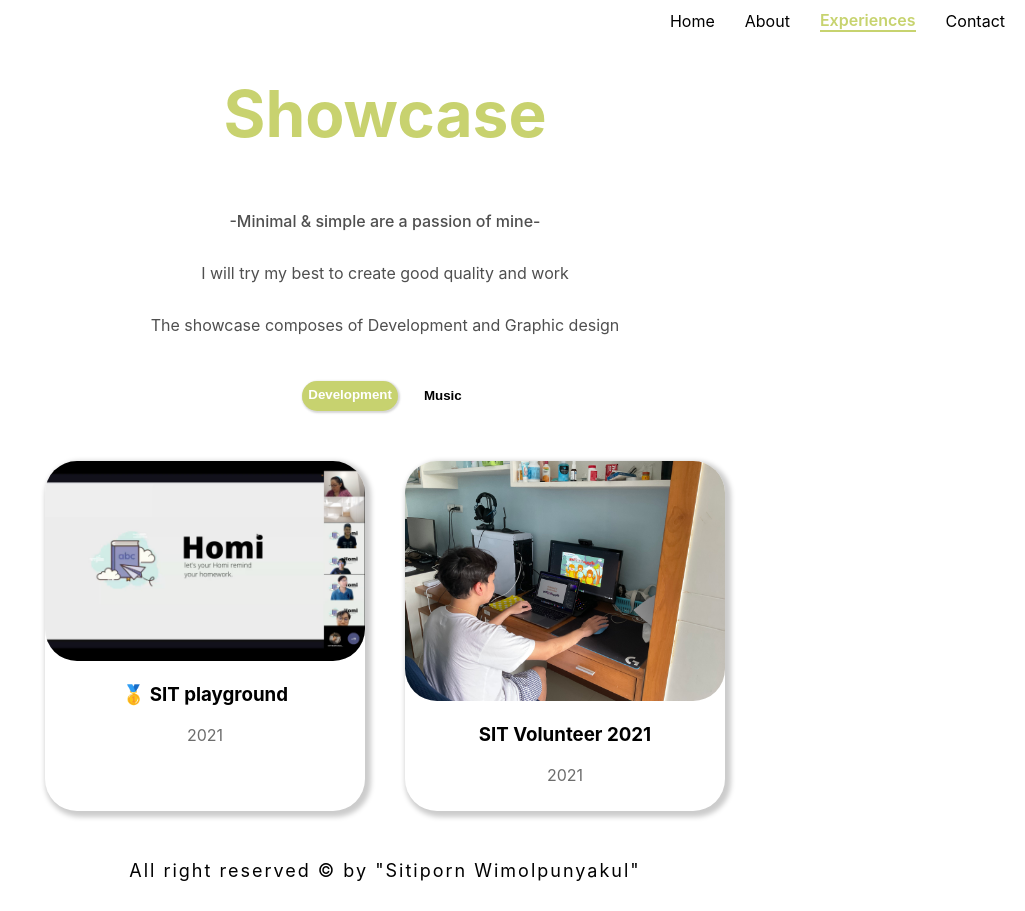
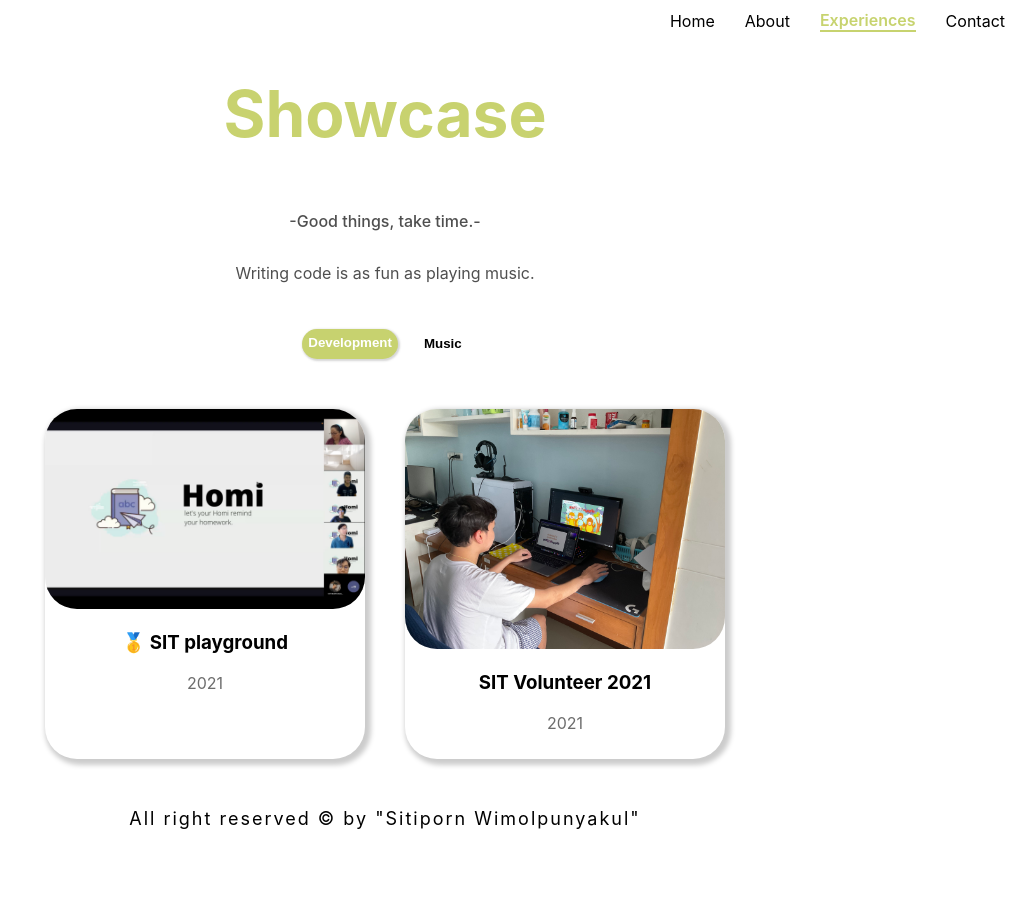
Before and after one commit to jigneng1/Stthi, a Next.js app: page /experiences in a window 1280 px wide. Shown: the whole page, without its empty margins (255-1280 px from the left). After the commit the page ends 859 px from the top, so only its background shows below. Built offline with nearby package versions, Linux system fonts and the light colour scheme.

Commit message:
add qoutes

```diff
--- a/pages/experiences.js
+++ b/pages/experiences.js
@@ -24,9 +24,8 @@ function Experience() {
         <Layout page="experiences">
           <div className="container">
             <h1>Showcase</h1>
-            <p style={{ fontWeight: "500", color: "#4F4F4F" }}>-Minimal & simple are a passion of mine-</p>
-            <p style={{ color: "#4F4F4F" }}> I will try my best to create good quality and work</p>
-            <p style={{ color: "#4F4F4F" }}>The showcase composes of Development and Graphic design</p>
+            <p style={{ fontWeight: "500", color: "#4F4F4F" }}>-Good things, take time.-</p>
+            <p style={{ color: "#4F4F4F" }}>Writing code is as fun as playing music.</p>
             <div className="row">
               {items.map((item) => {
                 return (
@@ -72,7 +71,8 @@ function Experience() {
           button {
             border: none;
             background-color: white;
-             height: 30px;
+            color:black;
+            height: 30px;
             outline: none;
           }
           .row {
```
